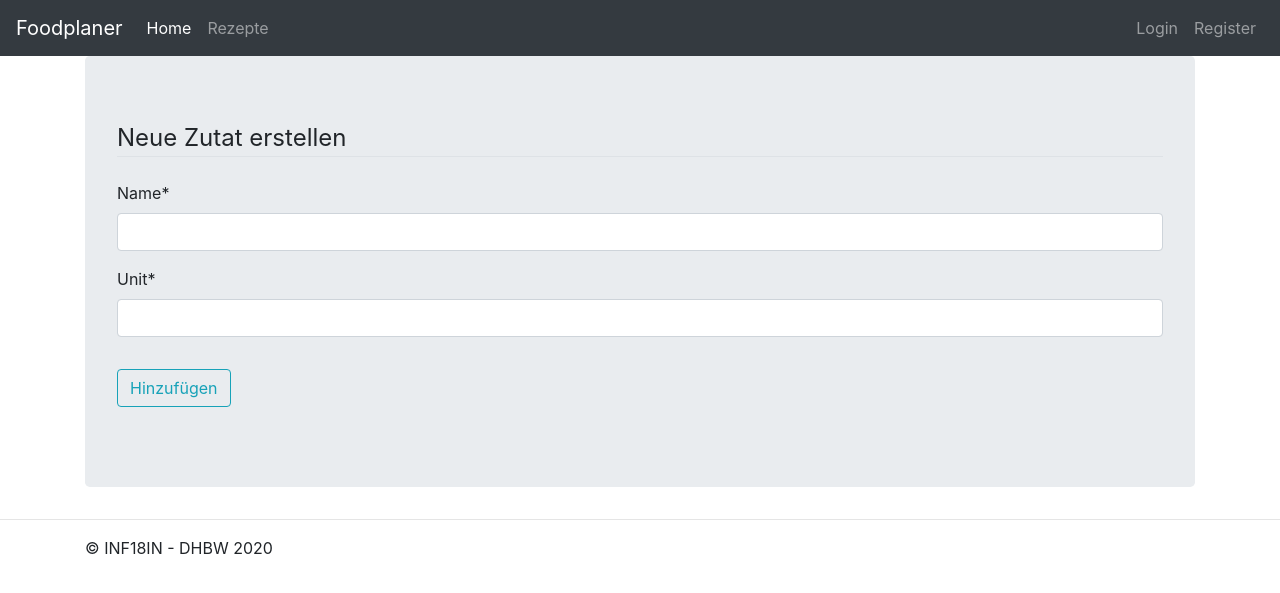
After one commit to FreshMax9000/Essenswebsite, a Django app: page /Zutat_hinzufuegen/ in a window 1280 px wide. The commit adds this page. Shown: the top 593 px of the page. Run offline with Django 3.2, Linux system fonts and the light colour scheme; some libraries are stand-ins or nearby versions.

Commit message:
added 'Rezept_hinzufuegen' and 'Zutat_hinzufuegen'

```diff
--- a/foodplaner/foodApp/models.py
+++ b/foodplaner/foodApp/models.py
@@ -1,5 +1,6 @@
 from django.db import models
 from django.contrib.auth.models import User
+from django.urls import reverse
 
 
 class Grocerie(models.Model):
@@ -17,9 +18,13 @@ class Recipe(models.Model):
     avg_rating = models.FloatField(default=0) #durchschnitt berechnen aus allen kommentaren, neuberechnung wenn neuer kommentar/ kommnetar änderung/ löschung
     author = models.ForeignKey(User, on_delete=models.CASCADE)
     ingredients = models.ManyToManyField(Grocerie, through='Ingredient', through_fields=('recipe', 'grocerie'))
+    # was_reviewed = models.BooleanField(default=True)  # muss später noch auf False gesetzt werden
 
     def __str__(self):
         return self.title
+# wenn man das hinzugefügte Retept anzeigen will:
+#    def get_absolute_url(self):
+#        return reverse('recipesDetail', kwargs={'pk': self.pk})
 
 
 class Ingredient(models.Model):
--- /dev/null
+++ b/foodplaner/foodApp/templates/foodApp/grocerie_form.html
@@ -0,0 +1,18 @@
+{% extends "foodapp/base.html" %}
+{% load crispy_forms_tags %}
+{% block main_content %}
+<main role="main" class="container">
+    <div class="jumbotron">
+        <form method="POST">
+            {% csrf_token %}
+            <fieldset class="form-group">
+                <legend class="border-bottom mb-4">Neue Zutat erstellen</legend>
+                {{ form|crispy }}
+            </fieldset>
+            <div class="form-group">
+                <button class="btn btn-outline-info" type="submit">Hinzufügen</button>
+            </div>
+        </form>
+    </div>
+</main>
+{% endblock main_content %}
--- a/foodplaner/foodApp/templates/foodApp/home.html
+++ b/foodplaner/foodApp/templates/foodApp/home.html
@@ -33,7 +33,7 @@
 
 
             </p>
-            <p><a class="btn btn-secondary" href="#" role="button">Hinzufügen &raquo;</a></p>
+            <p><a class="btn btn-secondary" href="{% url 'foodApp:addRecipe' %}" role="button">Hinzufügen &raquo;</a></p>
         </div>
         <div class="col-md-3">
             <h2>Wochenplan generieren</h2>
--- a/foodplaner/foodApp/urls.py
+++ b/foodplaner/foodApp/urls.py
@@ -5,9 +5,11 @@ from . import views
 app_name = 'foodApp'
 urlpatterns = [
     path('', views.home, name='home'),
-    #path('foodplaner/', views.FoodplanerView.as_view(), name='foodplaner'),
+    # path('foodplaner/', views.FoodplanerView.as_view(), name='foodplaner'),
     path('Rezepte/', views.RecipesListView.as_view(), name='recipesList'),
     path('Rezepte/<int:pk>/', views.RecipesDetailView.as_view(), name='recipesDetail'),
     path('MeinProfil/', views.MyProfil, name='myProfil'),
     path('Wochenplan/', views.Wochenplan, name='Wochenplan'),
+    path('Rezept_hinzufuegen/', views.CreateRecipeView.as_view(), name='addRecipe'),
+    path('Zutat_hinzufuegen/', views.CreateGroceryView.as_view(), name='addGrocery'),
 ]
--- a/foodplaner/foodApp/views.py
+++ b/foodplaner/foodApp/views.py
@@ -3,10 +3,11 @@ from django.views import generic
 
 from . import models
 from .models import Recipe
-from users.models import Profile
+
 
 def home(request):
     return render(request, 'foodApp/home.html')
+
 
 class RecipesListView(generic.ListView):
     model = models.Recipe
@@ -16,6 +17,7 @@ class RecipesListView(generic.ListView):
 class RecipesDetailView(generic.DetailView):
     model = models.Recipe
 
+
 def MyProfil(request):
     Recipes = [Recipe.title]
     return render(request, 'foodApp/myProfil.html', {'Recip' : Recipes})
@@ -23,3 +25,24 @@ def MyProfil(request):
 
 def Wochenplan(request):
     return render(request, 'foodApp/Wochenplan.html')
+
+
+class CreateRecipeView(generic.CreateView):
+    model = models.Recipe
+    fields = ['title', 'description', 'preparation', 'work_time', 'ingredients']
+
+    success_url = '/'  # home
+
+    def form_valid(self, form):
+        form.instance.author = self.request.user
+        return super().form_valid(form)
+
+
+class CreateGroceryView(generic.CreateView):
+    model = models.Grocerie
+    fields = ['name', 'unit']
+
+    success_url = '/'
+
+    def form_valid(self, form):
+        return super().form_valid(form)
```
Also changed, not shown: foodplaner/foodApp/templates/foodApp/recipe_form.html (added, +19 -0 lines).
